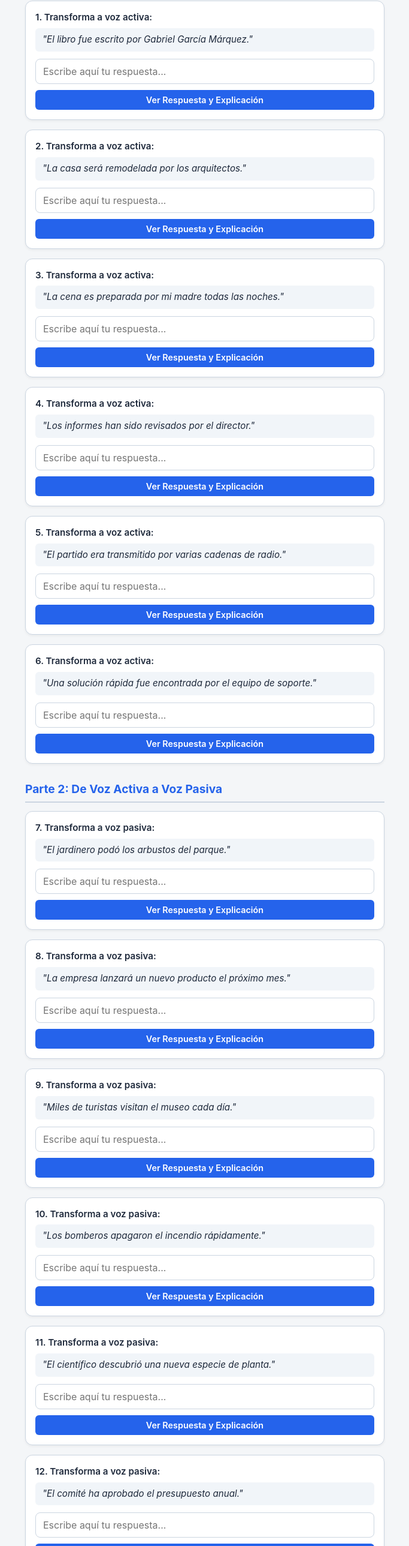
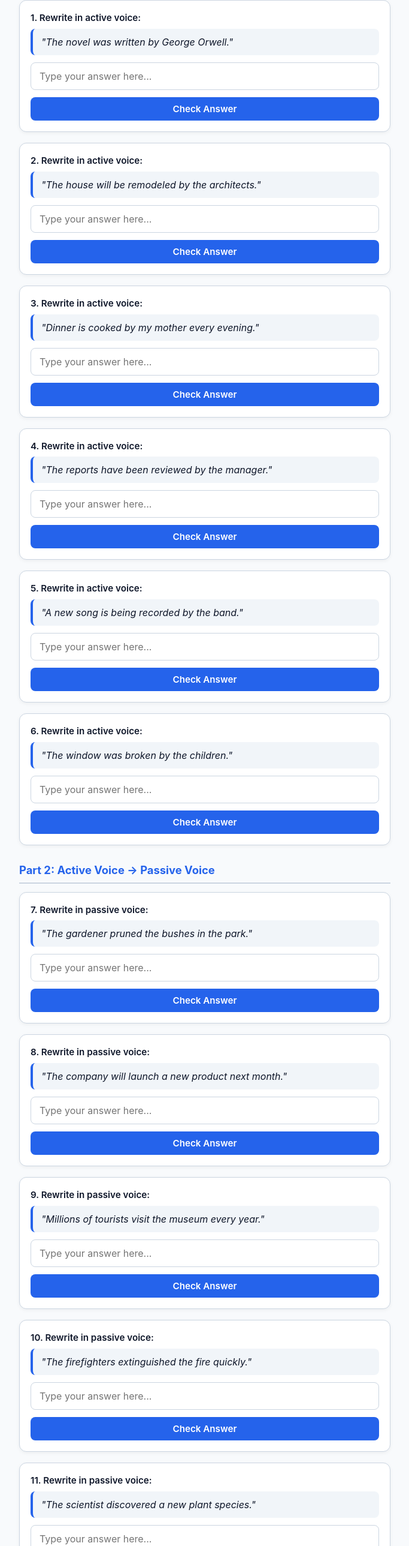
Before and after one commit to migue01-lab/quiz-passive-voice, a plain HTML site: page index.html in a window 1280 px wide. Shown: the part 183-2760 px from the top of the page at 60% size, without its empty margins (298-981 px from the left). Drawn offline with Linux system fonts and the light colour scheme.

Commit message:
Update index.html

```diff
--- a/index.html
+++ b/index.html
@@ -1,20 +1,22 @@
 <!DOCTYPE html>
-<html lang="es">
+<html lang="en">
 <head>
   <meta charset="UTF-8">
   <meta name="viewport" content="width=device-width, initial-scale=1.0">
-  <title>Taller: Voz Pasiva y Voz Activa</title>
+  <title>Passive & Active Voice Practice</title>
   <style>
     :root {
-      --bg: #f4f6f8;
+      --bg: #f8fafc;
       --card-bg: #ffffff;
       --primary: #2563eb;
       --primary-hover: #1d4ed8;
-      --text: #1e293b;
+      --text: #0f172a;
       --subtext: #475569;
       --border: #cbd5e1;
-      --feedback-bg: #f8fafc;
-      --accent: #059669;
+      --success: #16a34a;
+      --error: #dc2626;
+      --success-bg: #f0fdf4;
+      --error-bg: #fef2f2;
     }
 
     * {
@@ -32,8 +34,8 @@
     }
 
     .container {
-      max-width: 600px;
-      margin: 0 auto 40px auto;
+      max-width: 620px;
+      margin: 0 auto 50px auto;
     }
 
     header {
@@ -53,7 +55,7 @@
     }
 
     .section-title {
-      font-size: 1.2rem;
+      font-size: 1.15rem;
       font-weight: 700;
       color: var(--primary);
       margin: 28px 0 14px 0;
@@ -64,9 +66,9 @@
     .card {
       background-color: var(--card-bg);
       border-radius: 12px;
-      padding: 16px;
-      margin-bottom: 16px;
-      box-shadow: 0 2px 4px rgba(0, 0, 0, 0.05);
+      padding: 18px;
+      margin-bottom: 18px;
+      box-shadow: 0 2px 6px rgba(0, 0, 0, 0.05);
       border: 1px solid var(--border);
     }
 
@@ -79,20 +81,21 @@
 
     .prompt-sentence {
       background-color: #f1f5f9;
-      padding: 8px 12px;
-      border-radius: 6px;
+      padding: 10px 14px;
+      border-radius: 8px;
       font-style: italic;
+      font-size: 1rem;
       margin-bottom: 12px;
-      font-size: 0.95rem;
+      border-left: 4px solid var(--primary);
     }
 
     input[type="text"] {
       width: 100%;
-      padding: 10px 12px;
+      padding: 12px 14px;
       font-size: 1rem;
       border: 1.5px solid var(--border);
       border-radius: 8px;
-      margin-bottom: 10px;
+      margin-bottom: 12px;
       outline: none;
       transition: border-color 0.2s;
     }
@@ -103,41 +106,65 @@
 
     button.btn-check {
       background-color: var(--primary);
-      color: white;
+      color: #ffffff;
       border: none;
-      padding: 8px 14px;
-      font-size: 0.9rem;
+      padding: 10px 16px;
+      font-size: 0.95rem;
       font-weight: 600;
-      border-radius: 6px;
+      border-radius: 8px;
       cursor: pointer;
       width: 100%;
-      transition: background 0.2s;
+      transition: background-color 0.2s;
     }
 
     button.btn-check:hover {
       background-color: var(--primary-hover);
     }
 
-    .solution {
+    .feedback-box {
       display: none;
-      margin-top: 12px;
-      padding: 12px;
-      background-color: var(--feedback-bg);
-      border-left: 4px solid var(--accent);
-      border-radius: 0 6px 6px 0;
-      font-size: 0.9rem;
+      margin-top: 14px;
+      padding: 14px;
+      border-radius: 8px;
+      font-size: 0.95rem;
     }
 
-    .solution p {
+    .feedback-box.correct {
+      background-color: var(--success-bg);
+      border: 1.5px solid var(--success);
+      color: #14532d;
+    }
+
+    .feedback-box.incorrect {
+      background-color: var(--error-bg);
+      border: 1.5px solid var(--error);
+      color: #7f1d1d;
+    }
+
+    .feedback-status {
+      font-size: 1.1rem;
+      font-weight: 700;
       margin-bottom: 6px;
     }
 
-    .solution p:last-child {
-      margin-bottom: 0;
+    .correct .feedback-status {
+      color: var(--success);
     }
 
-    .solution strong {
-      color: var(--accent);
+    .incorrect .feedback-status {
+      color: var(--error);
+    }
+
+    .expected-answer {
+      margin-top: 6px;
+      font-weight: 600;
+    }
+
+    .explanation {
+      margin-top: 8px;
+      font-size: 0.9rem;
+      color: var(--subtext);
+      line-height: 1.45;
     }
   </style>
 </head>
@@ -145,171 +172,230 @@
 
   <div class="container">
     <header>
-      <h1>Práctica: Voz Pasiva y Voz Activa</h1>
-      <p>Escribe tu respuesta en cada casilla y luego presiona el botón para comprobar y leer la explicación.</p>
+      <h1>Passive & Active Voice Practice</h1>
+      <p>Type your answer in the box, then tap <strong>Check Answer</strong> to verify if it is correct and read the explanation.</p>
     </header>
 
-    <!-- SECCIÓN 1: DE VOZ PASIVA A VOZ ACTIVA -->
-    <div class="section-title">Parte 1: De Voz Pasiva a Voz Activa</div>
+    <!-- PART 1: PASSIVE TO ACTIVE -->
+    <div class="section-title">Part 1: Passive Voice &rarr; Active Voice</div>
 
-    <!-- Ejercicio 1 -->
-    <div class="card">
-      <label>1. Transforma a voz activa:</label>
-      <div class="prompt-sentence">"El libro fue escrito por Gabriel García Márquez."</div>
-      <input type="text" placeholder="Escribe aquí tu respuesta...">
-      <button class="btn-check" onclick="toggleSolution('sol-1')">Ver Respuesta y Explicación</button>
-      <div id="sol-1" class="solution">
-        <p><strong>Respuesta:</strong> Gabriel García Márquez escribió el libro.</p>
-        <p><strong>Explicación:</strong> El complemento agente ("Gabriel García Márquez") pasa a ser el sujeto directo de la oración, y el verbo compuesto en pretérito pasivo ("fue escrito") cambia al pretérito simple activo ("escribió").</p>
+    <!-- Exercise 1 -->
+    <div class="card" id="ex-1">
+      <label>1. Rewrite in active voice:</label>
+      <div class="prompt-sentence">"The novel was written by George Orwell."</div>
+      <input type="text" id="input-1" placeholder="Type your answer here..." autocomplete="off" autocapitalize="sentences">
+      <button class="btn-check" onclick="checkAnswer(1)">Check Answer</button>
+      <div id="fb-1" class="feedback-box">
+        <div id="status-1" class="feedback-status"></div>
+        <div class="expected-answer"><strong>Correct Answer:</strong> George Orwell wrote the novel.</div>
+        <div class="explanation"><strong>Explanation:</strong> The agent ("George Orwell") becomes the active subject. The past simple passive ("was written") changes to the past simple active ("wrote").</div>
       </div>
     </div>
 
-    <!-- Ejercicio 2 -->
-    <div class="card">
-      <label>2. Transforma a voz activa:</label>
-      <div class="prompt-sentence">"La casa será remodelada por los arquitectos."</div>
-      <input type="text" placeholder="Escribe aquí tu respuesta...">
-      <button class="btn-check" onclick="toggleSolution('sol-2')">Ver Respuesta y Explicación</button>
-      <div id="sol-2" class="solution">
-        <p><strong>Respuesta:</strong> Los arquitectos remodelarán la casa.</p>
-        <p><strong>Explicación:</strong> Quien ejecuta la acción ("los arquitectos") toma el lugar del sujeto, conjugando el verbo "remodelar" en tiempo futuro simple activo ("remodelarán").</p>
+    <!-- Exercise 2 -->
+    <div class="card" id="ex-2">
+      <label>2. Rewrite in active voice:</label>
+      <div class="prompt-sentence">"The house will be remodeled by the architects."</div>
+      <input type="text" id="input-2" placeholder="Type your answer here..." autocomplete="off" autocapitalize="sentences">
+      <button class="btn-check" onclick="checkAnswer(2)">Check Answer</button>
+      <div id="fb-2" class="feedback-box">
+        <div id="status-2" class="feedback-status"></div>
+        <div class="expected-answer"><strong>Correct Answer:</strong> The architects will remodel the house.</div>
+        <div class="explanation"><strong>Explanation:</strong> "The architects" perform the action in the future simple tense ("will remodel"), taking "the house" as the direct object.</div>
       </div>
     </div>
 
-    <!-- Ejercicio 3 -->
-    <div class="card">
-      <label>3. Transforma a voz activa:</label>
-      <div class="prompt-sentence">"La cena es preparada por mi madre todas las noches."</div>
-      <input type="text" placeholder="Escribe aquí tu respuesta...">
-      <button class="btn-check" onclick="toggleSolution('sol-3')">Ver Respuesta y Explicación</button>
-      <div id="sol-3" class="solution">
-        <p><strong>Respuesta:</strong> Mi madre prepara la cena todas las noches.</p>
-        <p><strong>Explicación:</strong> "Mi madre" realiza activamente la acción. El verbo pasa del presente pasivo ("es preparada") al presente indicativo ("prepara").</p>
+    <!-- Exercise 3 -->
+    <div class="card" id="ex-3">
+      <label>3. Rewrite in active voice:</label>
+      <div class="prompt-sentence">"Dinner is cooked by my mother every evening."</div>
+      <input type="text" id="input-3" placeholder="Type your answer here..." autocomplete="off" autocapitalize="sentences">
+      <button class="btn-check" onclick="checkAnswer(3)">Check Answer</button>
+      <div id="fb-3" class="feedback-box">
+        <div id="status-3" class="feedback-status"></div>
+        <div class="expected-answer"><strong>Correct Answer:</strong> My mother cooks dinner every evening.</div>
+        <div class="explanation"><strong>Explanation:</strong> The present passive ("is cooked") transforms into the simple present third-person singular ("cooks") with "my mother" as the subject.</div>
       </div>
     </div>
 
-    <!-- Ejercicio 4 -->
-    <div class="card">
-      <label>4. Transforma a voz activa:</label>
-      <div class="prompt-sentence">"Los informes han sido revisados por el director."</div>
-      <input type="text" placeholder="Escribe aquí tu respuesta...">
-      <button class="btn-check" onclick="toggleSolution('sol-4')">Ver Respuesta y Explicación</button>
-      <div id="sol-4" class="solution">
-        <p><strong>Respuesta:</strong> El director ha revisado los informes.</p>
-        <p><strong>Explicación:</strong> El pretérito perfecto compuesto pasivo ("han sido revisados") se transforma en pretérito perfecto compuesto activo ("ha revisado"), concordando en singular con "el director".</p>
+    <!-- Exercise 4 -->
+    <div class="card" id="ex-4">
+      <label>4. Rewrite in active voice:</label>
+      <div class="prompt-sentence">"The reports have been reviewed by the manager."</div>
+      <input type="text" id="input-4" placeholder="Type your answer here..." autocomplete="off" autocapitalize="sentences">
+      <button class="btn-check" onclick="checkAnswer(4)">Check Answer</button>
+      <div id="fb-4" class="feedback-box">
+        <div id="status-4" class="feedback-status"></div>
+        <div class="expected-answer"><strong>Correct Answer:</strong> The manager has reviewed the reports.</div>
+        <div class="explanation"><strong>Explanation:</strong> The present perfect passive ("have been reviewed") becomes present perfect active ("has reviewed"), agreeing with singular "the manager".</div>
       </div>
     </div>
 
-    <!-- Ejercicio 5 -->
-    <div class="card">
-      <label>5. Transforma a voz activa:</label>
-      <div class="prompt-sentence">"El partido era transmitido por varias cadenas de radio."</div>
-      <input type="text" placeholder="Escribe aquí tu respuesta...">
-      <button class="btn-check" onclick="toggleSolution('sol-5')">Ver Respuesta y Explicación</button>
-      <div id="sol-5" class="solution">
-        <p><strong>Respuesta:</strong> Varias cadenas de radio transmitían el partido.</p>
-        <p><strong>Explicación:</strong> Se conserva el tiempo pretérito imperfecto: de "era transmitido" pasa a la forma activa "transmitían".</p>
+    <!-- Exercise 5 -->
+    <div class="card" id="ex-5">
+      <label>5. Rewrite in active voice:</label>
+      <div class="prompt-sentence">"A new song is being recorded by the band."</div>
+      <input type="text" id="input-5" placeholder="Type your answer here..." autocomplete="off" autocapitalize="sentences">
+      <button class="btn-check" onclick="checkAnswer(5)">Check Answer</button>
+      <div id="fb-5" class="feedback-box">
+        <div id="status-5" class="feedback-status"></div>
+        <div class="expected-answer"><strong>Correct Answer:</strong> The band is recording a new song.</div>
+        <div class="explanation"><strong>Explanation:</strong> Present continuous passive ("is being recorded") changes into present continuous active ("is recording").</div>
       </div>
     </div>
 
-    <!-- Ejercicio 6 -->
-    <div class="card">
-      <label>6. Transforma a voz activa:</label>
-      <div class="prompt-sentence">"Una solución rápida fue encontrada por el equipo de soporte."</div>
-      <input type="text" placeholder="Escribe aquí tu respuesta...">
-      <button class="btn-check" onclick="toggleSolution('sol-6')">Ver Respuesta y Explicación</button>
-      <div id="sol-6" class="solution">
-        <p><strong>Respuesta:</strong> El equipo de soporte encontró una solución rápida.</p>
-        <p><strong>Explicación:</strong> "El equipo de soporte" asume la posición de sujeto y el verbo adopta la forma activa en pretérito simple ("encontró").</p>
+    <!-- Exercise 6 -->
+    <div class="card" id="ex-6">
+      <label>6. Rewrite in active voice:</label>
+      <div class="prompt-sentence">"The window was broken by the children."</div>
+      <input type="text" id="input-6" placeholder="Type your answer here..." autocomplete="off" autocapitalize="sentences">
+      <button class="btn-check" onclick="checkAnswer(6)">Check Answer</button>
+      <div id="fb-6" class="feedback-box">
+        <div id="status-6" class="feedback-status"></div>
+        <div class="expected-answer"><strong>Correct Answer:</strong> The children broke the window.</div>
+        <div class="explanation"><strong>Explanation:</strong> The agent "the children" becomes the subject, and "was broken" shifts to the irregular past simple active form "broke".</div>
       </div>
     </div>
 
-    <!-- SECCIÓN 2: DE VOZ ACTIVA A VOZ PASIVA -->
-    <div class="section-title">Parte 2: De Voz Activa a Voz Pasiva</div>
+    <!-- PART 2: ACTIVE TO PASSIVE -->
+    <div class="section-title">Part 2: Active Voice &rarr; Passive Voice</div>
 
-    <!-- Ejercicio 7 -->
-    <div class="card">
-      <label>7. Transforma a voz pasiva:</label>
-      <div class="prompt-sentence">"El jardinero podó los arbustos del parque."</div>
-      <input type="text" placeholder="Escribe aquí tu respuesta...">
-      <button class="btn-check" onclick="toggleSolution('sol-7')">Ver Respuesta y Explicación</button>
-      <div id="sol-7" class="solution">
-        <p><strong>Respuesta:</strong> Los arbustos del parque fueron podados por el jardinero.</p>
-        <p><strong>Explicación:</strong> El objeto directo ("los arbustos del parque") se convierte en sujeto paciente. Se utiliza el verbo "ser" en pretérito ("fueron") + participio ("podados") y se añade el complemento agente con "por".</p>
+    <!-- Exercise 7 -->
+    <div class="card" id="ex-7">
+      <label>7. Rewrite in passive voice:</label>
+      <div class="prompt-sentence">"The gardener pruned the bushes in the park."</div>
+      <input type="text" id="input-7" placeholder="Type your answer here..." autocomplete="off" autocapitalize="sentences">
+      <button class="btn-check" onclick="checkAnswer(7)">Check Answer</button>
+      <div id="fb-7" class="feedback-box">
+        <div id="status-7" class="feedback-status"></div>
+        <div class="expected-answer"><strong>Correct Answer:</strong> The bushes in the park were pruned by the gardener.</div>
+        <div class="explanation"><strong>Explanation:</strong> The plural direct object ("the bushes in the park") becomes the subject. We use the past plural of *to be* ("were") + past participle ("pruned") + "by the gardener".</div>
       </div>
     </div>
 
-    <!-- Ejercicio 8 -->
-    <div class="card">
-      <label>8. Transforma a voz pasiva:</label>
-      <div class="prompt-sentence">"La empresa lanzará un nuevo producto el próximo mes."</div>
-      <input type="text" placeholder="Escribe aquí tu respuesta...">
-      <button class="btn-check" onclick="toggleSolution('sol-8')">Ver Respuesta y Explicación</button>
-      <div id="sol-8" class="solution">
-        <p><strong>Respuesta:</strong> Un nuevo producto será lanzado por la empresa el próximo mes.</p>
-        <p><strong>Explicación:</strong> El objeto directo "un nuevo producto" pasa al inicio; el verbo activo en futuro ("lanzará") se convierte en "será lanzado" manteniendo el tiempo futuro.</p>
+    <!-- Exercise 8 -->
+    <div class="card" id="ex-8">
+      <label>8. Rewrite in passive voice:</label>
+      <div class="prompt-sentence">"The company will launch a new product next month."</div>
+      <input type="text" id="input-8" placeholder="Type your answer here..." autocomplete="off" autocapitalize="sentences">
+      <button class="btn-check" onclick="checkAnswer(8)">Check Answer</button>
+      <div id="fb-8" class="feedback-box">
+        <div id="status-8" class="feedback-status"></div>
+        <div class="expected-answer"><strong>Correct Answer:</strong> A new product will be launched by the company next month.</div>
+        <div class="explanation"><strong>Explanation:</strong> The future active form ("will launch") converts to the modal passive form ("will be launched").</div>
       </div>
     </div>
 
-    <!-- Ejercicio 9 -->
-    <div class="card">
-      <label>9. Transforma a voz pasiva:</label>
-      <div class="prompt-sentence">"Miles de turistas visitan el museo cada día."</div>
-      <input type="text" placeholder="Escribe aquí tu respuesta...">
-      <button class="btn-check" onclick="toggleSolution('sol-9')">Ver Respuesta y Explicación</button>
-      <div id="sol-9" class="solution">
-        <p><strong>Respuesta:</strong> El museo es visitado por miles de turistas cada día.</p>
-        <p><strong>Explicación:</strong> "El museo" pasa a ser sujeto paciente. Como la acción original está en presente ("visitan"), el verbo auxiliar "ser" se conjuga en presente singular ("es") seguido del participio ("visitado").</p>
+    <!-- Exercise 9 -->
+    <div class="card" id="ex-9">
+      <label>9. Rewrite in passive voice:</label>
+      <div class="prompt-sentence">"Millions of tourists visit the museum every year."</div>
+      <input type="text" id="input-9" placeholder="Type your answer here..." autocomplete="off" autocapitalize="sentences">
+      <button class="btn-check" onclick="checkAnswer(9)">Check Answer</button>
+      <div id="fb-9" class="feedback-box">
+        <div id="status-9" class="feedback-status"></div>
+        <div class="expected-answer"><strong>Correct Answer:</strong> The museum is visited by millions of tourists every year.</div>
+        <div class="explanation"><strong>Explanation:</strong> "The museum" is singular and the tense is present simple ("visit"), so we use "is visited" followed by the agent.</div>
       </div>
     </div>
 
-    <!-- Ejercicio 10 -->
-    <div class="card">
-      <label>10. Transforma a voz pasiva:</label>
-      <div class="prompt-sentence">"Los bomberos apagaron el incendio rápidamente."</div>
-      <input type="text" placeholder="Escribe aquí tu respuesta...">
-      <button class="btn-check" onclick="toggleSolution('sol-10')">Ver Respuesta y Explicación</button>
-      <div id="sol-10" class="solution">
-        <p><strong>Respuesta:</strong> El incendio fue apagado rápidamente por los bomberos.</p>
-        <p><strong>Explicación:</strong> El objeto directo "el incendio" pasa a recibir la acción, transformando el verbo en pasado a "fue apagado" y asignando "por los bomberos" como complemento agente.</p>
+    <!-- Exercise 10 -->
+    <div class="card" id="ex-10">
+      <label>10. Rewrite in passive voice:</label>
+      <div class="prompt-sentence">"The firefighters extinguished the fire quickly."</div>
+      <input type="text" id="input-10" placeholder="Type your answer here..." autocomplete="off" autocapitalize="sentences">
+      <button class="btn-check" onclick="checkAnswer(10)">Check Answer</button>
+      <div id="fb-10" class="feedback-box">
+        <div id="status-10" class="feedback-status"></div>
+        <div class="expected-answer"><strong>Correct Answer:</strong> The fire was extinguished quickly by the firefighters.</div>
+        <div class="explanation"><strong>Explanation:</strong> Past simple passive: singular subject "the fire" requires "was extinguished", ending with the agent "by the firefighters".</div>
       </div>
     </div>
 
-    <!-- Ejercicio 11 -->
-    <div class="card">
-      <label>11. Transforma a voz pasiva:</label>
-      <div class="prompt-sentence">"El científico descubrió una nueva especie de planta."</div>
-      <input type="text" placeholder="Escribe aquí tu respuesta...">
-      <button class="btn-check" onclick="toggleSolution('sol-11')">Ver Respuesta y Explicación</button>
-      <div id="sol-11" class="solution">
-        <p><strong>Respuesta:</strong> Una nueva especie de planta fue descubierta por el científico.</p>
-        <p><strong>Explicación:</strong> El objeto femenino "una nueva especie de planta" se vuelve sujeto; el participio concuerda en género ("descubierta") y el agente queda introducido por "por".</p>
+    <!-- Exercise 11 -->
+    <div class="card" id="ex-11">
+      <label>11. Rewrite in passive voice:</label>
+      <div class="prompt-sentence">"The scientist discovered a new plant species."</div>
+      <input type="text" id="input-11" placeholder="Type your answer here..." autocomplete="off" autocapitalize="sentences">
+      <button class="btn-check" onclick="checkAnswer(11)">Check Answer</button>
+      <div id="fb-11" class="feedback-box">
+        <div id="status-11" class="feedback-status"></div>
+        <div class="expected-answer"><strong>Correct Answer:</strong> A new plant species was discovered by the scientist.</div>
+        <div class="explanation"><strong>Explanation:</strong> "A new plant species" receives the action in past simple: "was discovered", followed by the agent.</div>
       </div>
     </div>
 
-    <!-- Ejercicio 12 -->
-    <div class="card">
-      <label>12. Transforma a voz pasiva:</label>
-      <div class="prompt-sentence">"El comité ha aprobado el presupuesto anual."</div>
-      <input type="text" placeholder="Escribe aquí tu respuesta...">
-      <button class="btn-check" onclick="toggleSolution('sol-12')">Ver Respuesta y Explicación</button>
-      <div id="sol-12" class="solution">
-        <p><strong>Respuesta:</strong> El presupuesto anual ha sido aprobado por el comité.</p>
-        <p><strong>Explicación:</strong> La perífrasis de pretérito perfecto compuesto activo ("ha aprobado") cambia a su contraparte pasiva ("ha sido aprobado"), manteniendo el tiempo original.</p>
+    <!-- Exercise 12 -->
+    <div class="card" id="ex-12">
+      <label>12. Rewrite in passive voice:</label>
+      <div class="prompt-sentence">"The committee has approved the annual budget."</div>
+      <input type="text" id="input-12" placeholder="Type your answer here..." autocomplete="off" autocapitalize="sentences">
+      <button class="btn-check" onclick="checkAnswer(12)">Check Answer</button>
+      <div id="fb-12" class="feedback-box">
+        <div id="status-12" class="feedback-status"></div>
+        <div class="expected-answer"><strong>Correct Answer:</strong> The annual budget has been approved by the committee.</div>
+        <div class="explanation"><strong>Explanation:</strong> Present perfect active ("has approved") converts to present perfect passive ("has been approved").</div>
       </div>
     </div>
 
   </div>
 
   <script>
-    function toggleSolution(id) {
-      const box = document.getElementById(id);
-      if (box.style.display === "block") {
-        box.style.display = "none";
+    const validAnswers = {
+      1: ["george orwell wrote the novel"],
+      2: ["the architects will remodel the house"],
+      3: ["my mother cooks dinner every evening"],
+      4: ["the manager has reviewed the reports"],
+      5: ["the band is recording a new song"],
+      6: ["the children broke the window"],
+      7: [
+        "the bushes in the park were pruned by the gardener",
+        "the bushes were pruned by the gardener in the park"
+      ],
+      8: [
+        "a new product will be launched by the company next month",
+        "a new product will be launched next month by the company"
+      ],
+      9: ["the museum is visited by millions of tourists every year"],
+      10: [
+        "the fire was extinguished quickly by the firefighters",
+        "the fire was extinguished by the firefighters quickly"
+      ],
+      11: ["a new plant species was discovered by the scientist"],
+      12: ["the annual budget has been approved by the committee"]
+    };
+
+    function normalizeText(text) {
+      return text
+        .toLowerCase()
+        .trim()
+        .replace(/[.,\/#!$%\^&\*;:{}=\-_`~()]/g, "")
+        .replace(/\s+/g, " ");
+    }
+
+    function checkAnswer(id) {
+      const input = document.getElementById("input-" + id);
+      const feedback = document.getElementById("fb-" + id);
+      const status = document.getElementById("status-" + id);
+      const userText = normalizeText(input.value);
+
+      if (!userText) {
+        alert("Please write your answer before checking.");
+        return;
+      }
+
+      const validList = validAnswers[id].map(a => normalizeText(a));
+      const isCorrect = validList.includes(userText);
+
+      feedback.style.display = "block";
+      if (isCorrect) {
+        feedback.className = "feedback-box correct";
+        status.innerHTML = "&#10004; Correct!";
       } else {
-        box.style.display = "block";
+        feedback.className = "feedback-box incorrect";
+        status.innerHTML = "&#10008; Incorrect!";
       }
     }
   </script>
 </body>
-      </html>
+                                                                       </html>
```
